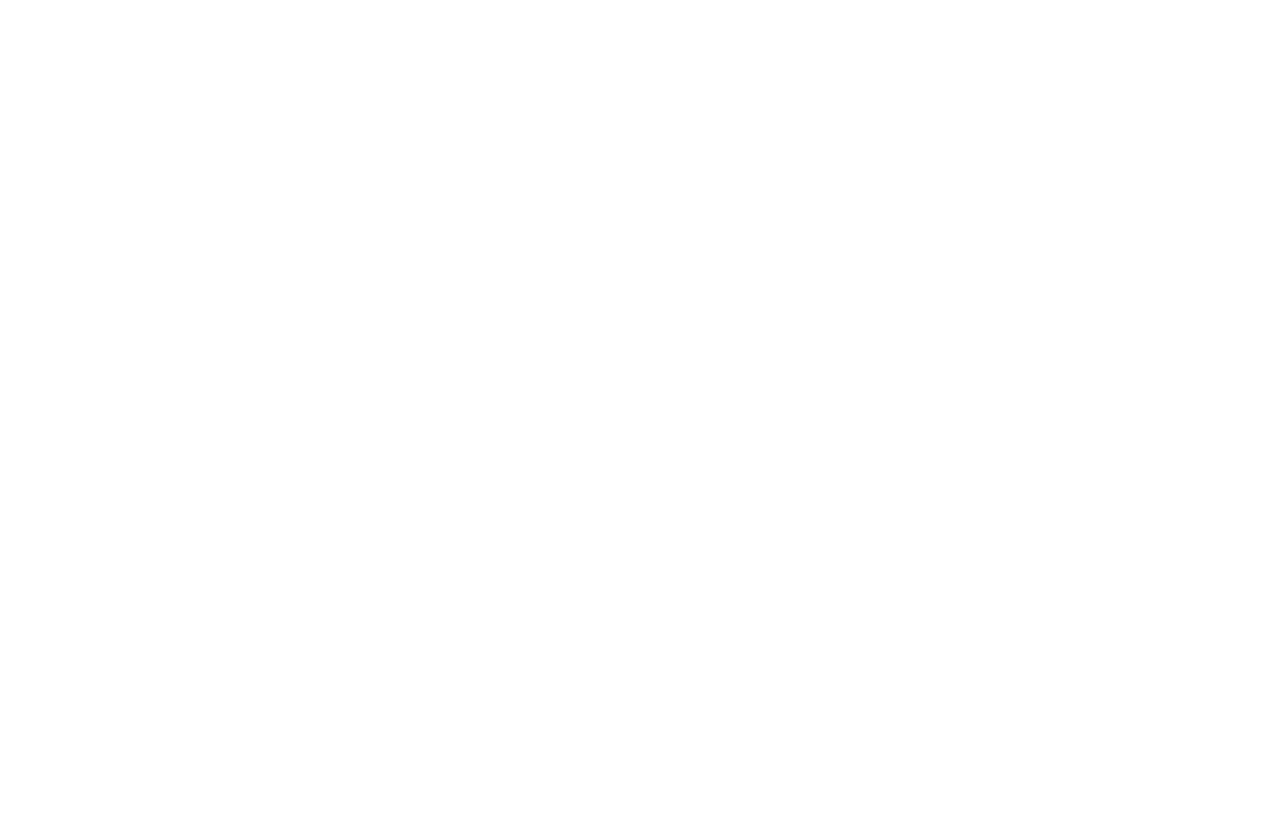
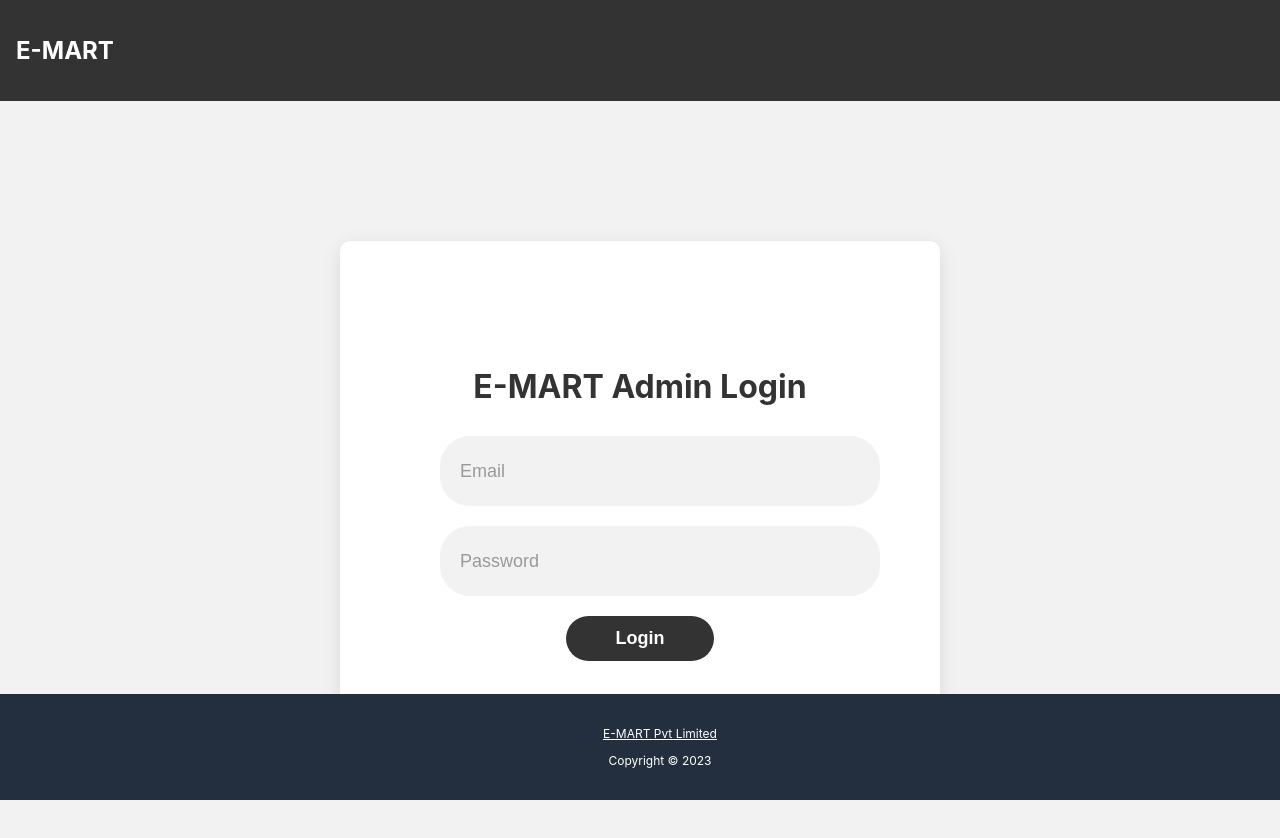
Before and after one commit to mohitkataria5555/emart-frontend, a React (Create React App) app: page /adminLogin in a window 1280 px wide. Before the commit this address had no page. Shown: the top 838 px of the page. Before the commit the page ends 800 px from the top, so only its background shows below. Built offline with nearby package versions, Linux system fonts and the light colour scheme.

Commit message:
footer added

```diff
--- a/src/App.js
+++ b/src/App.js
@@ -1,5 +1,6 @@
 import { BrowserRouter, Routes, Route } from "react-router-dom";
 import './App.css';
+import AdminLogin from "./Components/Admin/AdminLogin";
 import Login from "./Components/Navigation/Login";
 
 import Navigation from "./Components/Navigation/Navigation";
@@ -16,6 +17,7 @@ function App() {
           <Route path="/login" element={<Login/>}></Route>
           <Route path="/signup" element={<SignUp/>}></Route>
           <Route path="/products" element={<Product/>}></Route>
+          <Route path="/adminLogin" element={<AdminLogin/>}></Route>
 
 
 
--- /dev/null
+++ b/src/Components/Admin/AdminLogin.js
@@ -0,0 +1,34 @@
+import React, { useState } from 'react'
+import { useNavigate } from 'react-router-dom'
+import Footer from '../Navigation/Footer'
+import Header from '../Navigation/Header'
+
+const AdminLogin = () => {
+    const navigate =useNavigate();
+    const [email, setEmail]=useState("");
+    const [password, setPassword]=useState("");
+
+  return (
+    <>
+    <div>
+    <Header/>
+    <div className="login-container">
+  <div className="login-form">
+    <h2>E-MART Admin Login</h2>
+    <div className="input-container">
+      <input type="email" placeholder="Email"   />
+    </div>
+    <div className="input-container">
+      <input type="password" placeholder="Password"  />
+    </div>
+    <button  >Login</button>
+  </div>
+</div>
+<Footer/>
+
+</div>
+</>
+  )
+}
+
+export default AdminLogin
--- /dev/null
+++ b/src/Components/Navigation/Footer.css
@@ -0,0 +1,15 @@
+.footer {
+    background-color: #232F3E;
+    padding: 20px;
+    text-align: center;
+    position: fixed;
+    left: 0;
+    bottom: 0;
+    width: 100%;
+    font-size: 12px;
+    color: white;
+  }
+  .companyName{
+    cursor: pointer;
+    text-decoration: underline;
+  }
--- /dev/null
+++ b/src/Components/Navigation/Footer.js
@@ -0,0 +1,15 @@
+import React from 'react'
+import { useNavigate } from 'react-router-dom';
+import './Footer.css';
+
+const Footer = () => {
+    const navigate = useNavigate();
+  return (
+    <div className="footer">
+        <p className="companyName"  onClick={() => navigate("/adminLogin")}>E-MART Pvt Limited</p>
+      <p>Copyright © 2023</p>
+    </div>
+  )
+}
+
+export default Footer
--- a/src/Components/Navigation/Header.css
+++ b/src/Components/Navigation/Header.css
@@ -0,0 +1,15 @@
+.navbar-container {
+    display: flex;
+    justify-content: space-between;
+    align-items: center;
+    padding: 1rem;
+    background-color: #333;
+    color: #fff;
+  }
+
+  .navbar-brand {
+    font-size: 1.5rem;
+    font-weight: bold;
+    text-decoration: none;
+    color: #fff;
+  }
--- a/src/Components/Navigation/Login.css
+++ b/src/Components/Navigation/Login.css
@@ -2,12 +2,12 @@
     display: flex;
     justify-content: center;
     align-items: center;
-    height: 80vh;
+    height: 100vh;
     background-color: #f2f2f2;
   }
 
   .login-form {
-    width: 400px;
+    width: 200px;
     background-color: #fff;
     padding: 100px;
     border-radius: 10px;
--- a/src/Components/Navigation/Navigation.css
+++ b/src/Components/Navigation/Navigation.css
@@ -25,7 +25,7 @@
 
   .navbar-links li a {
     text-decoration: none;
-    color: blue;
+    color: white;
     font-weight: bold;
   }
 
@@ -40,7 +40,7 @@
   .dropdown-btn {
     display: inline-block;
     text-decoration: none;
-    color: blue;
+    color: white;
     font-weight: bold;
     padding: 1rem;
     cursor: pointer;
--- a/src/Components/Navigation/Navigation.js
+++ b/src/Components/Navigation/Navigation.js
@@ -1,10 +1,12 @@
 import React from 'react';
 import { Link, useNavigate } from 'react-router-dom';
+import Footer from './Footer';
 import './Navigation.css'; // import the CSS file
 
 const Navigation = () => {
   const navigate = useNavigate();
   return (
+    <>
     <nav>
       <div className="navbar-container">
         <h1 onClick={() => navigate("/")} className="navbar-brand">E-MART</h1>
@@ -17,7 +19,10 @@ const Navigation = () => {
 
         </ul>
       </div>
+
     </nav>
+    <Footer/>
+    </>
   );
 };
 
```
